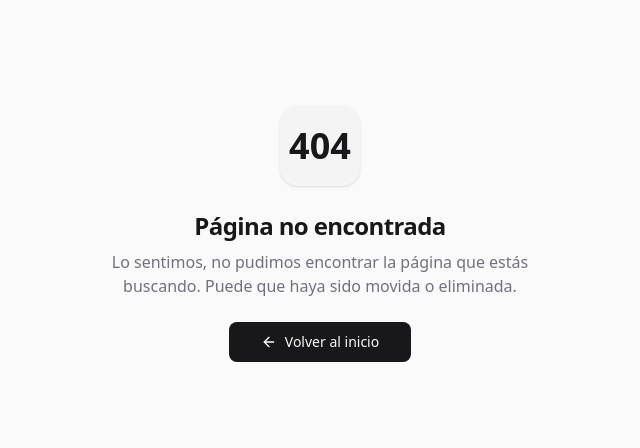
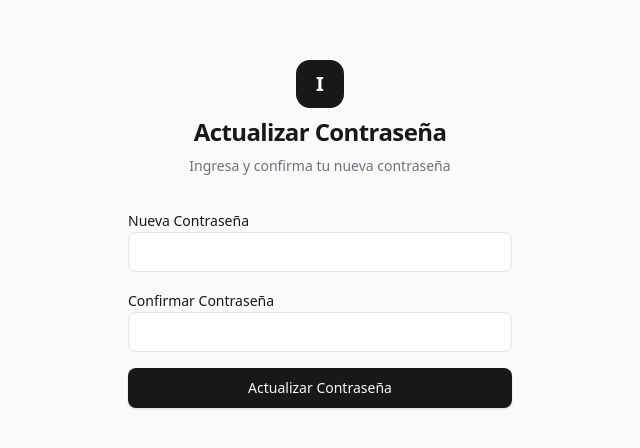
Before and after one commit to jaekr84/contaduriaiglesia, a Next.js app: page /update-password in a window 1280 px wide. Before the commit this address had no page. Shown: the part 166-614 px from the top of the page, without its empty margins (320-960 px from the left). Built offline with nearby package versions, Linux system fonts and the light colour scheme.

Commit message:
recuperar contrasenia

```diff
--- a/src/app/auth/actions.ts
+++ b/src/app/auth/actions.ts
@@ -203,3 +203,40 @@ export async function unlockSession(prevState: any, formData: FormData) {
 
     redirect('/dashboard')
 }
+
+export async function resetPassword(formData: FormData) {
+    const supabase = await createClient()
+    const email = (formData.get('email') as string).trim()
+
+    // Using headers to construct the callback URL dynamically
+    const headersList = await import('next/headers').then(m => m.headers())
+    const host = headersList.get('host')
+    const protocol = headersList.get('x-forwarded-proto') || 'http'
+    const origin = `${protocol}://${host}`
+
+    const { error } = await supabase.auth.resetPasswordForEmail(email, {
+        redirectTo: `${origin}/auth/callback?next=/update-password`,
+    })
+
+    if (error) {
+        return { error: error.message }
+    }
+
+    return { success: true }
+}
+
+export async function updatePassword(formData: FormData) {
+    const supabase = await createClient()
+    const password = (formData.get('password') as string).trim()
+
+    const { error } = await supabase.auth.updateUser({
+        password: password
+    })
+
+    if (error) {
+        return { error: error.message }
+    }
+
+    revalidatePath('/', 'layout')
+    redirect('/dashboard')
+}
--- /dev/null
+++ b/src/app/auth/callback/route.ts
@@ -0,0 +1,20 @@
+import { NextResponse } from 'next/server'
+import { createClient } from '@/lib/supabase/server'
+
+export async function GET(request: Request) {
+    const requestUrl = new URL(request.url)
+    const code = requestUrl.searchParams.get('code')
+    const next = requestUrl.searchParams.get('next')
+
+    if (code) {
+        const supabase = await createClient()
+        await supabase.auth.exchangeCodeForSession(code)
+    }
+
+    if (next) {
+        return NextResponse.redirect(new URL(next, requestUrl.origin))
+    }
+
+    // Default redirect if no 'next' parameter is provided
+    return NextResponse.redirect(new URL('/dashboard', requestUrl.origin))
+}
--- a/src/app/login/page.tsx
+++ b/src/app/login/page.tsx
@@ -1,7 +1,7 @@
 'use client'
 
 import Image from 'next/image'
-import { login, signup } from '@/app/auth/actions'
+import { login, signup, resetPassword } from '@/app/auth/actions'
 import { useState, useTransition } from 'react'
 import { toast } from 'sonner'
 import { Loader2 } from 'lucide-react'
@@ -9,12 +9,24 @@ import { Loader2 } from 'lucide-react'
 export default function LoginPage() {
     const [isPending, startTransition] = useTransition()
     const [isLogin, setIsLogin] = useState(true)
+    const [isForgotPassword, setIsForgotPassword] = useState(false)
 
     const handleSubmit = async (event: React.FormEvent<HTMLFormElement>) => {
         event.preventDefault()
         const formData = new FormData(event.currentTarget)
 
         startTransition(async () => {
+            if (isForgotPassword) {
+                const result = await resetPassword(formData)
+                if (result?.error) {
+                    toast.error(result.error)
+                } else {
+                    toast.success('Te enviamos un email con las instrucciones para recuperar tu contraseña')
+                    setIsForgotPassword(false)
+                }
+                return
+            }
+
             const action = isLogin ? login : signup
             const result = await action(formData)
 
@@ -37,10 +49,10 @@ export default function LoginPage() {
                         </div>
                     </div>
                     <h1 className="text-2xl font-bold tracking-tight text-zinc-900 dark:text-zinc-50">
-                        {isLogin ? 'Iniciar Sesión' : 'Crear Cuenta'}
+                        {isForgotPassword ? 'Recuperar Contraseña' : isLogin ? 'Iniciar Sesión' : 'Crear Cuenta'}
                     </h1>
                     <p className="text-sm text-zinc-500 dark:text-zinc-400">
-                        {isLogin ? 'Ingresa tus credenciales para acceder' : 'Registrate para gestionar tu iglesia'}
+                        {isForgotPassword ? 'Ingresa tu email para recibir un enlace de recuperación' : isLogin ? 'Ingresa tus credenciales para acceder' : 'Registrate para gestionar tu iglesia'}
                     </p>
                 </div>
 
@@ -58,6 +70,8 @@ export default function LoginPage() {
                             className="flex h-10 w-full rounded-md border border-zinc-200 bg-white px-3 py-2 text-sm ring-offset-white file:border-0 file:bg-transparent file:text-sm file:font-medium placeholder:text-zinc-500 focus-visible:outline-none focus-visible:ring-2 focus-visible:ring-zinc-950 focus-visible:ring-offset-2 disabled:cursor-not-allowed disabled:opacity-50 dark:border-zinc-800 dark:bg-zinc-950 dark:ring-offset-zinc-950 dark:placeholder:text-zinc-400 dark:focus-visible:ring-zinc-300"
                         />
                     </div>
+
+                    {!isForgotPassword && (
                         <div className="space-y-2">
                             <div className="flex items-center justify-between">
                                 <label htmlFor="password" className="text-sm font-medium leading-none peer-disabled:cursor-not-allowed peer-disabled:opacity-70 text-zinc-900 dark:text-zinc-50">
@@ -72,6 +86,7 @@ export default function LoginPage() {
                                 className="flex h-10 w-full rounded-md border border-zinc-200 bg-white px-3 py-2 text-sm ring-offset-white file:border-0 file:bg-transparent file:text-sm file:font-medium placeholder:text-zinc-500 focus-visible:outline-none focus-visible:ring-2 focus-visible:ring-zinc-950 focus-visible:ring-offset-2 disabled:cursor-not-allowed disabled:opacity-50 dark:border-zinc-800 dark:bg-zinc-950 dark:ring-offset-zinc-950 dark:placeholder:text-zinc-400 dark:focus-visible:ring-zinc-300"
                             />
                         </div>
+                    )}
 
                     <button
                         type="submit"
@@ -80,6 +95,8 @@ export default function LoginPage() {
                     >
                         {isPending ? (
                             <Loader2 className="mr-2 h-4 w-4 animate-spin" />
+                        ) : isForgotPassword ? (
+                            'Enviar Enlace'
                         ) : isLogin ? (
                             'Ingresar'
                         ) : (
@@ -88,7 +105,24 @@ export default function LoginPage() {
                     </button>
                 </form>
 
-                <div className="text-center text-sm">
+                <div className="flex flex-col space-y-2 text-center text-sm">
+                    {isForgotPassword ? (
+                        <button
+                            type="button"
+                            onClick={() => setIsForgotPassword(false)}
+                            className="text-zinc-500 underline-offset-4 hover:underline dark:text-zinc-400"
+                        >
+                            Volver al inicio de sesión
+                        </button>
+                    ) : (
+                        <>
+                            <button
+                                type="button"
+                                onClick={() => setIsForgotPassword(true)}
+                                className="text-zinc-500 underline-offset-4 hover:underline dark:text-zinc-400"
+                            >
+                                ¿Olvidaste tu contraseña?
+                            </button>
                             <button
                                 type="button"
                                 onClick={() => setIsLogin(!isLogin)}
@@ -96,6 +130,8 @@ export default function LoginPage() {
                             >
                                 {isLogin ? '¿No tenés cuenta? Registrate' : '¿Ya tenés cuenta? Iniciá sesión'}
                             </button>
+                        </>
+                    )}
                 </div>
             </div>
         </div>
--- /dev/null
+++ b/src/app/update-password/page.tsx
@@ -0,0 +1,90 @@
+'use client'
+
+import { updatePassword } from '@/app/auth/actions'
+import { useTransition } from 'react'
+import { toast } from 'sonner'
+import { Loader2 } from 'lucide-react'
+
+export default function UpdatePasswordPage() {
+    const [isPending, startTransition] = useTransition()
+
+    const handleSubmit = async (event: React.FormEvent<HTMLFormElement>) => {
+        event.preventDefault()
+        const formData = new FormData(event.currentTarget)
+        const password = formData.get('password') as string
+        const confirmPassword = formData.get('confirmPassword') as string
+
+        if (password !== confirmPassword) {
+            toast.error('Las contraseñas no coinciden')
+            return
+        }
+
+        startTransition(async () => {
+            const result = await updatePassword(formData)
+            if (result?.error) {
+                toast.error(result.error)
+            } else {
+                toast.success('Contraseña actualizada exitosamente')
+            }
+        })
+    }
+
+    return (
+        <div className="flex min-h-screen w-full flex-col items-center justify-center bg-zinc-50 dark:bg-zinc-950 p-4">
+            <div className="w-full max-w-sm space-y-8">
+                <div className="text-center space-y-2">
+                    <div className="flex justify-center">
+                        <div className="h-12 w-12 rounded-xl bg-zinc-900 dark:bg-white flex items-center justify-center">
+                            <span className="text-white dark:text-black font-bold text-xl">I</span>
+                        </div>
+                    </div>
+                    <h1 className="text-2xl font-bold tracking-tight text-zinc-900 dark:text-zinc-50">
+                        Actualizar Contraseña
+                    </h1>
+                    <p className="text-sm text-zinc-500 dark:text-zinc-400">
+                        Ingresa y confirma tu nueva contraseña
+                    </p>
+                </div>
+
+                <form onSubmit={handleSubmit} className="space-y-4">
+                    <div className="space-y-2">
+                        <label htmlFor="password" className="text-sm font-medium leading-none peer-disabled:cursor-not-allowed peer-disabled:opacity-70 text-zinc-900 dark:text-zinc-50">
+                            Nueva Contraseña
+                        </label>
+                        <input
+                            id="password"
+                            name="password"
+                            type="password"
+                            required
+                            className="flex h-10 w-full rounded-md border border-zinc-200 bg-white px-3 py-2 text-sm ring-offset-white file:border-0 file:bg-transparent file:text-sm file:font-medium placeholder:text-zinc-500 focus-visible:outline-none focus-visible:ring-2 focus-visible:ring-zinc-950 focus-visible:ring-offset-2 disabled:cursor-not-allowed disabled:opacity-50 dark:border-zinc-800 dark:bg-zinc-950 dark:ring-offset-zinc-950 dark:placeholder:text-zinc-400 dark:focus-visible:ring-zinc-300"
+                        />
+                    </div>
+                    <div className="space-y-2">
+                        <label htmlFor="confirmPassword" className="text-sm font-medium leading-none peer-disabled:cursor-not-allowed peer-disabled:opacity-70 text-zinc-900 dark:text-zinc-50">
+                            Confirmar Contraseña
+                        </label>
+                        <input
+                            id="confirmPassword"
+                            name="confirmPassword"
+                            type="password"
+                            required
+                            className="flex h-10 w-full rounded-md border border-zinc-200 bg-white px-3 py-2 text-sm ring-offset-white file:border-0 file:bg-transparent file:text-sm file:font-medium placeholder:text-zinc-500 focus-visible:outline-none focus-visible:ring-2 focus-visible:ring-zinc-950 focus-visible:ring-offset-2 disabled:cursor-not-allowed disabled:opacity-50 dark:border-zinc-800 dark:bg-zinc-950 dark:ring-offset-zinc-950 dark:placeholder:text-zinc-400 dark:focus-visible:ring-zinc-300"
+                        />
+                    </div>
+
+                    <button
+                        type="submit"
+                        disabled={isPending}
+                        className="inline-flex h-10 w-full items-center justify-center rounded-md bg-zinc-900 px-4 py-2 text-sm font-medium text-zinc-50 shadow transition-colors hover:bg-zinc-900/90 focus-visible:outline-none focus-visible:ring-1 focus-visible:ring-zinc-950 disabled:pointer-events-none disabled:opacity-50 dark:bg-zinc-50 dark:text-zinc-900 dark:hover:bg-zinc-50/90 dark:focus-visible:ring-zinc-300"
+                    >
+                        {isPending ? (
+                            <Loader2 className="mr-2 h-4 w-4 animate-spin" />
+                        ) : (
+                            'Actualizar Contraseña'
+                        )}
+                    </button>
+                </form>
+            </div>
+        </div>
+    )
+}
```
Lines whose indentation alone changed are shown as unchanged.
